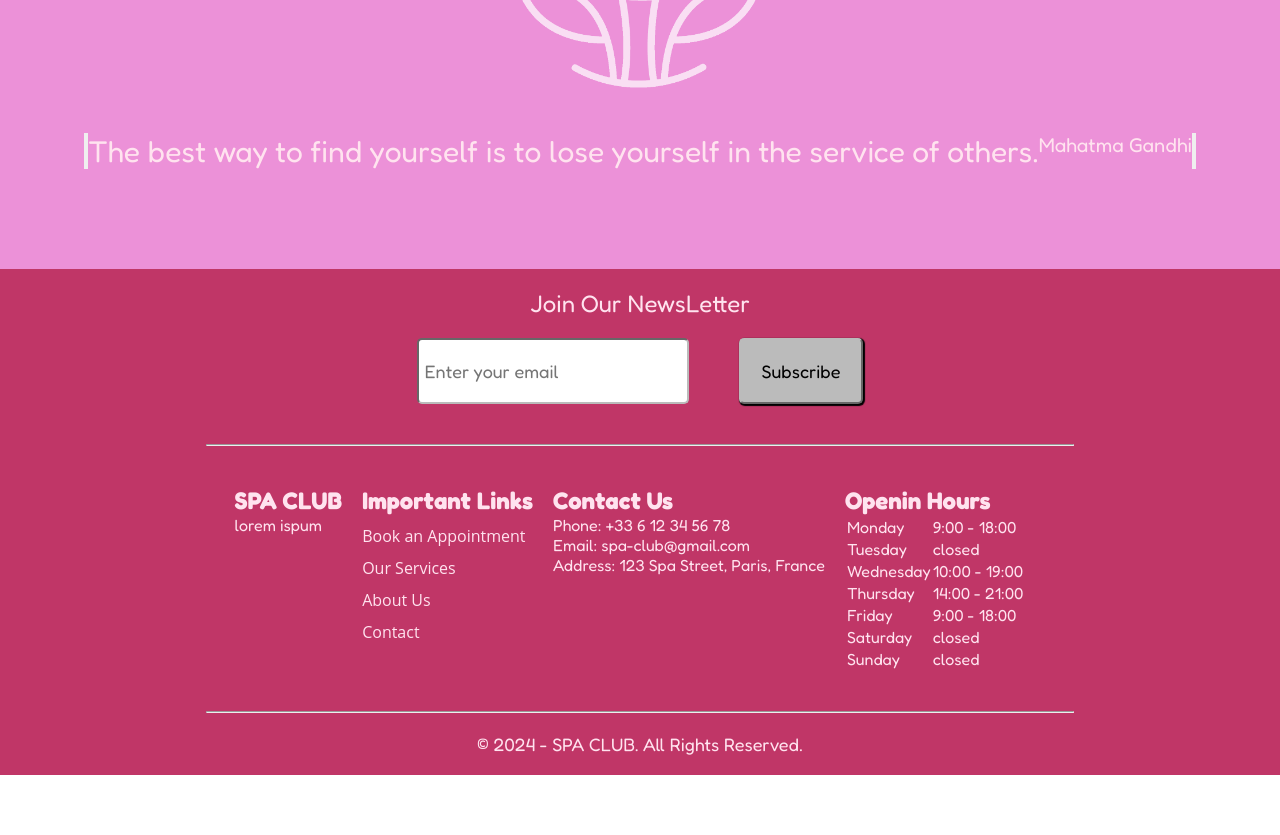
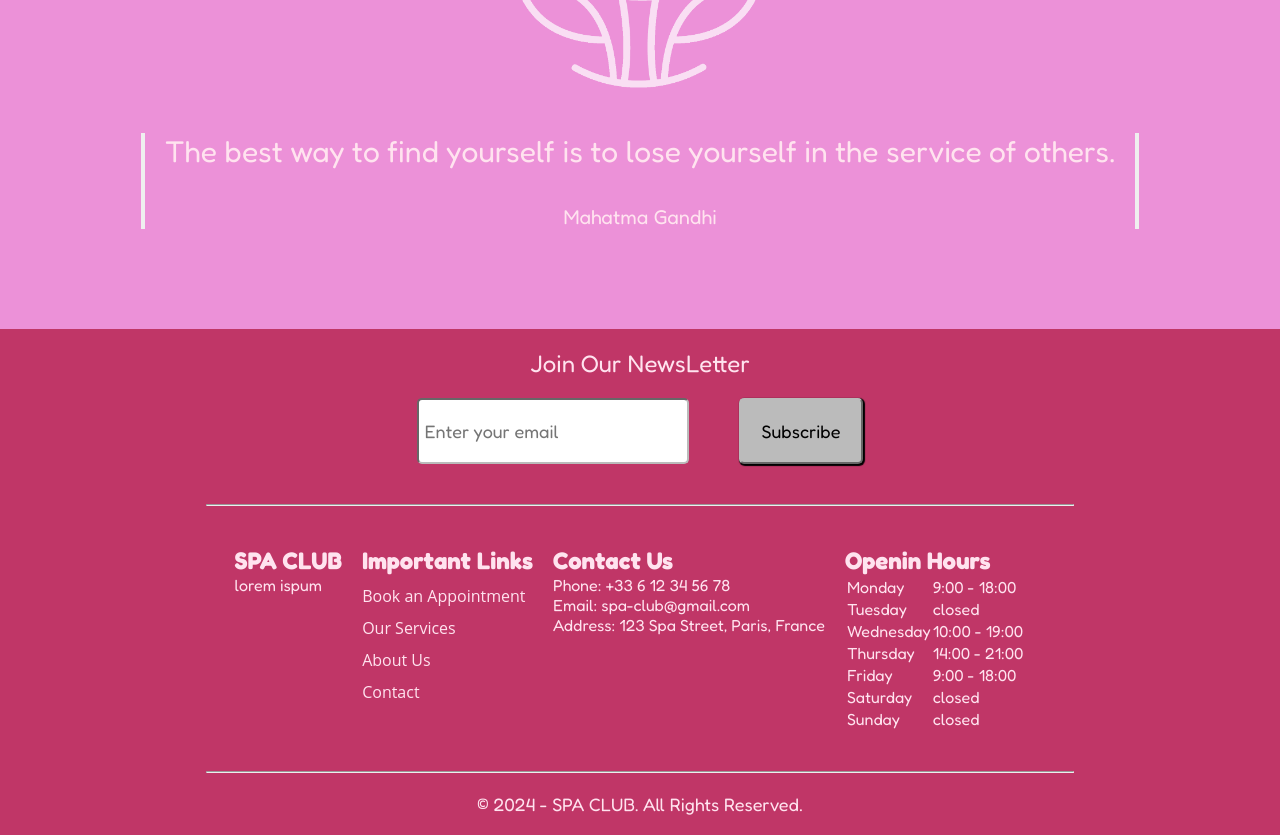
Before and after one commit to BenjaminC62/RoseQuartz-Spa, a React (Create React App) app: page / in a window 1280 px wide. Shown: the part 2360-3195 px from the top of the page. Before the commit the page ends 3135 px from the top, so only its background shows below. Built offline with nearby package versions, Linux system fonts and the light colour scheme.

Commit message:
#11 - end of the carousel

```diff
--- a/src/components/spa/HomePage/VideoQuote.jsx
+++ b/src/components/spa/HomePage/VideoQuote.jsx
@@ -3,6 +3,9 @@ import "./../../../styles/Video.css";
 import relaxationSymbol1 from "./../../../images/relaxation-symbol-1.png";
 
 function VideoQuote() {
+
+  const backInput = document.querySelector(".spa-quote-button-backward");
+  const forwardInput = document.querySelector(".spa-quote-button-upward");
 
   const quotes = [
     {
@@ -26,10 +29,21 @@ function VideoQuote() {
 
   const changesImage = () => {
     console.log(selectedId);
-    if (selectedId === quotes.length) {
+      if(backInput === document.activeElement) {
+        if(selectedId === 1) {
+          setSelectedId(quotes.length);
+        }
+        else{
+          setSelectedId(selectedId - 1);
+        }
+      }
+      if(forwardInput === document.activeElement) {
+        if(selectedId === quotes.length) {
           setSelectedId(1);
-    } else {
+        }
+        else {
           setSelectedId(selectedId + 1);
+        }
       }
     }
 
@@ -44,9 +58,11 @@ function VideoQuote() {
         <img className="spa-symbol-relaxation" width="300"  height="300" src={relaxationSymbol1} alt="spa" />
             <div className="change-quotes">
               <input type="button" value="" className="spa-quote-button-backward" onClick={changesImage}/>
+              <div className="quotes-text-author">
                 <span className="spa-quote-text">{selectedQuote.quote}</span>
                 <br />
                 <span className="spa-quote-author">{selectedQuote.author}</span>
+              </div>
               <input type="button" value="" className="spa-quote-button-upward" onClick={changesImage}/>
             </div>
       </div>
--- a/src/styles/Video.css
+++ b/src/styles/Video.css
@@ -49,5 +49,23 @@
 
 .change-quotes{
     display: flex;
+}
+
+.quotes-text-author{
+    display: flex;
+    flex-direction: column;
+    justify-content: center;
+    align-items: center;
+    font-size: 30px;
+    font-family: var(--primary-font);
+    margin-left: 20px;
+    margin-right: 20px;
+}
+
+.spa-quote-button-upward{
 
 }
+
+.spa-quote-button-backward{
+
+}
```
Lines whose indentation alone changed are shown as unchanged.
